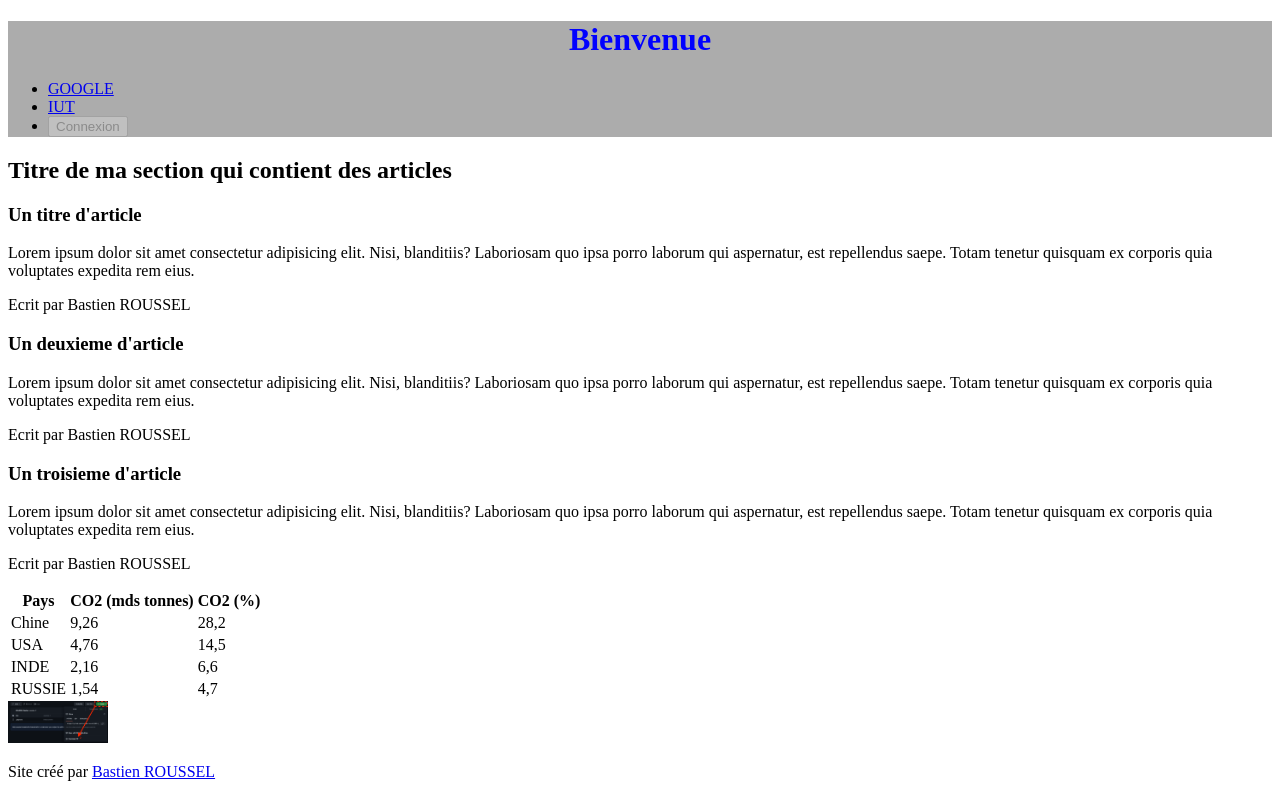
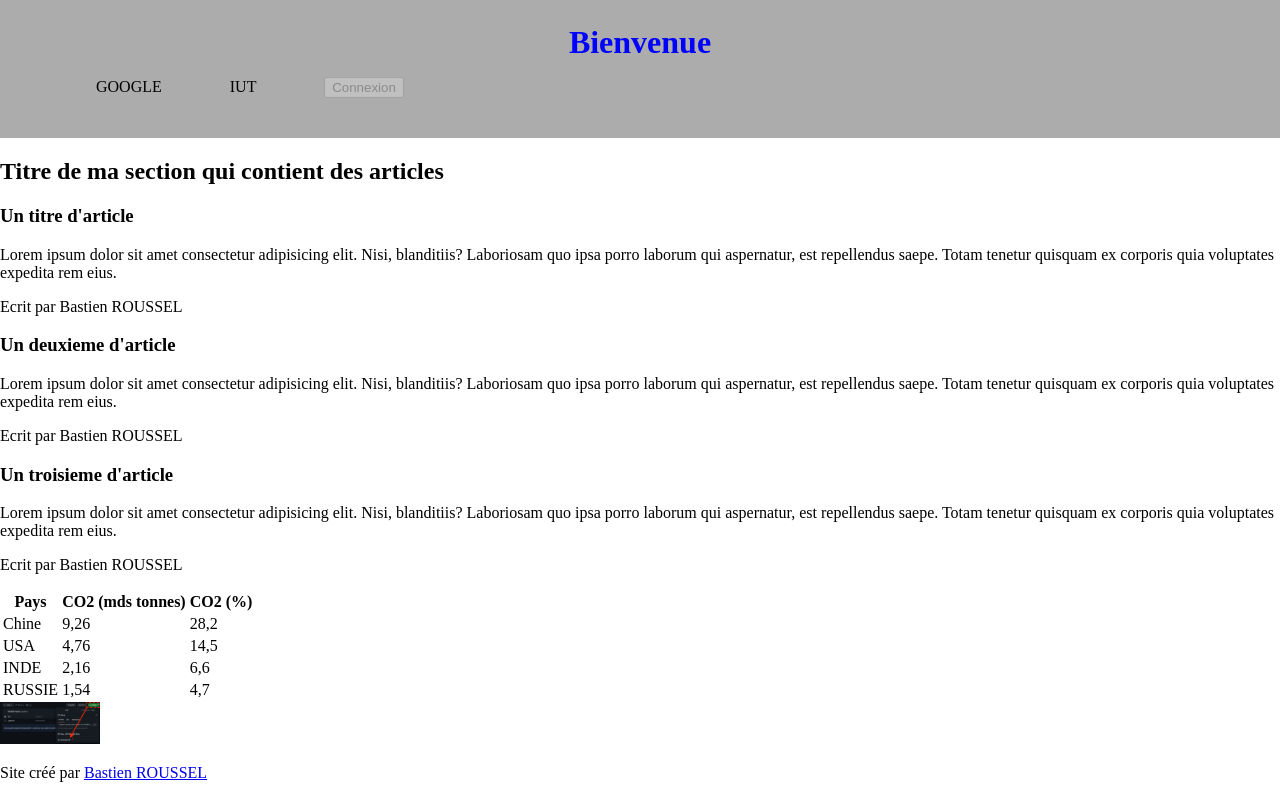
Before and after one commit to bastien-roussel/BUT1-GB-TD-WEB, a plain HTML site: page index.html in a window 1280 px wide. Drawn offline with Linux system fonts and the light colour scheme.

Commit message:
exo 2 css

```diff
--- a/css/styles.css
+++ b/css/styles.css
@@ -1,9 +1,35 @@
+/* EXO 1 */
 #mon-titre{
     color: blue;
     font-weight: bold;
     text-align: center;
+    /* EXO 2 */
+    margin: 0;
 }
 
 .mon-header{
     background-color: #acacac;
+    /* EXO 2 */
+    padding: 1.5em;
 }
+
+/* EXO 2 */
+body{
+    margin: 0;
+}
+
+.ma-super-liste{
+    list-style-type: none;
+}
+
+li{
+    display: inline;
+    margin-left: 2em;
+    margin-right: 2em;
+    /* margin: 0 2em 0 2em; */
+}
+
+.liens{
+    text-decoration: none;
+    color: inherit;
+}
--- a/index.html
+++ b/index.html
@@ -19,12 +19,12 @@
 
         <nav>
 
-            <ul>
+            <ul class="ma-super-liste">
                 <li>
-                    <a href="https://google.fr" target="_blank">GOOGLE</a>
+                    <a href="https://google.fr" target="_blank" class="liens">GOOGLE</a>
                 </li>
                 <li>
-                    <a href="https://iut-amiens.fr">IUT</a>
+                    <a href="https://iut-amiens.fr" class="liens">IUT</a>
                 </li>
                 <li>
                     <button disabled>Connexion</button>
```
